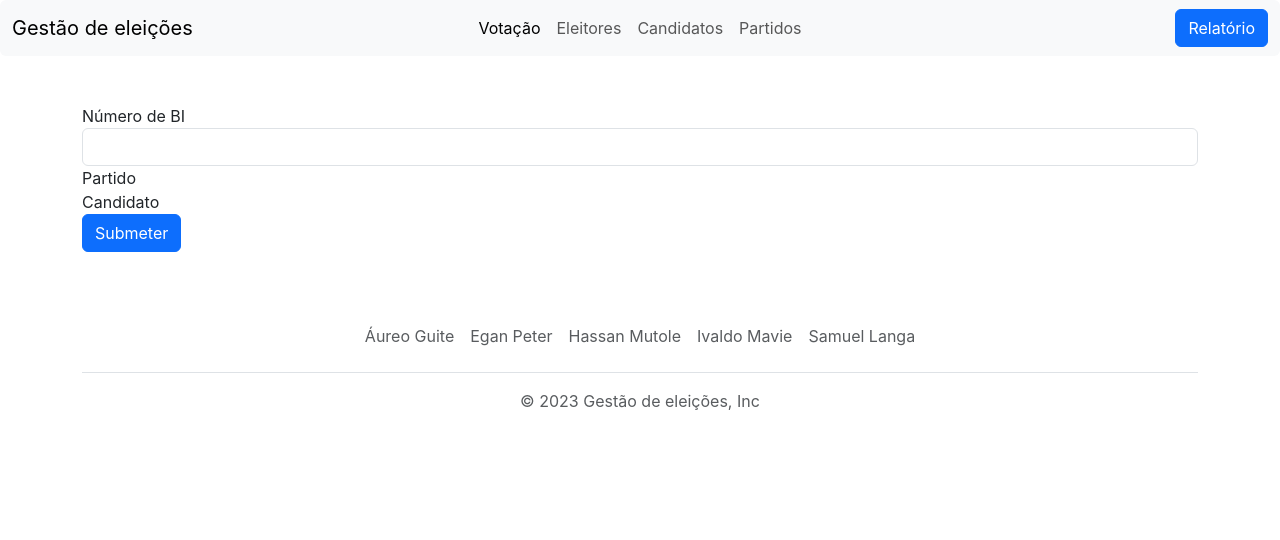
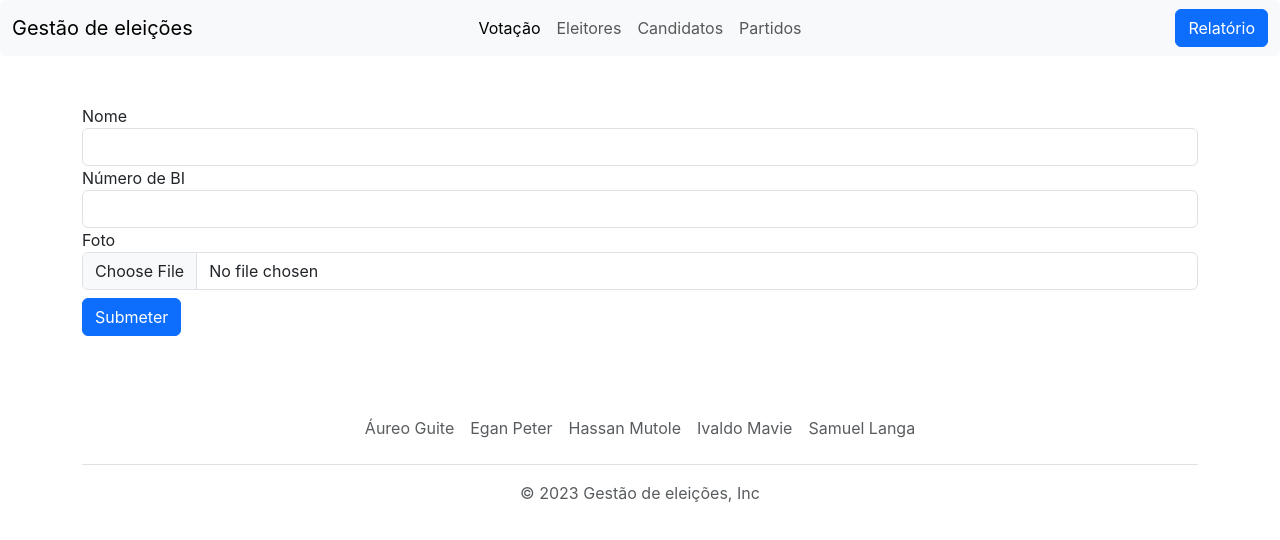
Before and after one commit to samuellangajr/Gestao-de-eleicoes, a React (Create React App) app in the folder front-end/: page / in a window 1280 px wide. Shown: the top 540 px of the page. Built offline with nearby package versions, Linux system fonts and the light colour scheme.

Commit message:
eleitores form

```diff
--- a/front-end/src/App.js
+++ b/front-end/src/App.js
@@ -2,13 +2,14 @@ import React from 'react';
 import Navbar from './components/navbar';
 import Footer from './components/footer';
 import VotoForm from './pages/votoForm';
+import EleitoresForm from './pages/eleitoresForm';
 
 function App() {
   return (
     <div className="App">
       <header className="App-header">
         <Navbar />
-        <VotoForm />
+        <EleitoresForm />
         <Footer />
       </header>
     </div>
--- /dev/null
+++ b/front-end/src/pages/eleitoresForm.js
@@ -0,0 +1,25 @@
+import React from 'react';
+
+const EleitoresForm = () => {
+  return (
+    <div className="container my-5">
+    <form>
+    <div className="form-group">
+        <label>Nome</label>
+        <input type="text" className="form-control" id="nome" />
+    </div>
+    <div className="form-group">
+        <label>Número de BI</label>
+        <input type="text" className="form-control" id="bi" />
+    </div>
+    <div className="form-group">
+        <label>Foto</label>
+        <input type="file" className="form-control" id="foto" />
+    </div>
+    <button type="submit" className="btn btn-primary my-2">Submeter</button>
+    </form>
+</div>
+    );
+};
+
+export default EleitoresForm;
```
